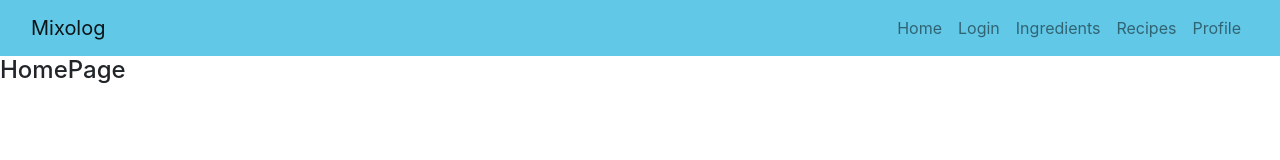
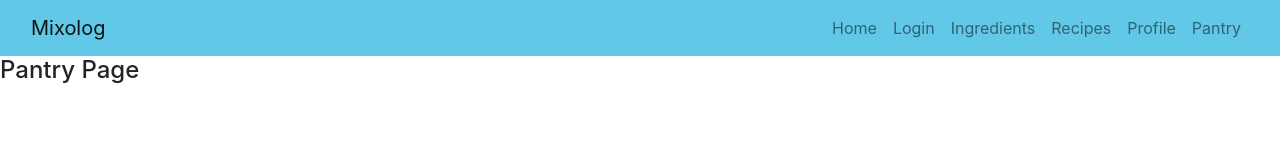
Before and after one commit to bsung03/mixology_2.0, a React (Create React App) app in the folder mixology-master/: page /pantry in a window 1280 px wide. Shown: the top 160 px of the page. Built offline with nearby package versions, Linux system fonts and the light colour scheme.

Commit message:
pantry page

```diff
--- a/mixology-master/src/App.js
+++ b/mixology-master/src/App.js
@@ -8,6 +8,8 @@ import LoginPage from './pages/loginPage';
 import IngredientsPage from './pages/ingredientsPage';
 import RecipePage from './pages/recipePage';
 import ProfilePage from './pages/profilePage';
+import PantryPage from './pages/pantryPage';
+
 
 
 class App extends React.Component {
@@ -39,6 +41,8 @@ class App extends React.Component {
                     <Link className="nav-link" to="/ingredients">Ingredients</Link>
                     <Link className="nav-link" to="/recipes">Recipes</Link>
                     <Link className="nav-link" to="/profile">Profile</Link>
+                    <Link className="nav-link" to="/pantry">Pantry</Link>
+
 
                 </Nav>
               </Navbar.Collapse>
@@ -63,6 +67,10 @@ class App extends React.Component {
             <ProfilePage/>
           </Route>
 
+          <Route path="/pantry">
+            <PantryPage/>
+          </Route>
+
           <Route path="/">
             <HomePage/>
           </Route>
--- /dev/null
+++ b/mixology-master/src/pages/pantryPage.js
@@ -0,0 +1,25 @@
+import React, { Component } from 'react'
+
+export class PantryPage extends Component {
+    constructor(props){
+        super(props)
+        this.state = {
+            myPantry : []
+        }
+        this.listPantryIngredients = this.listPantryIngredients.bind(this)
+    }
+
+    listPantryIngredients(){
+
+    }
+
+    render() {
+        return (
+            <div>
+                <h4>Pantry Page</h4>
+            </div>
+        )
+    }
+}
+
+export default PantryPage
```
